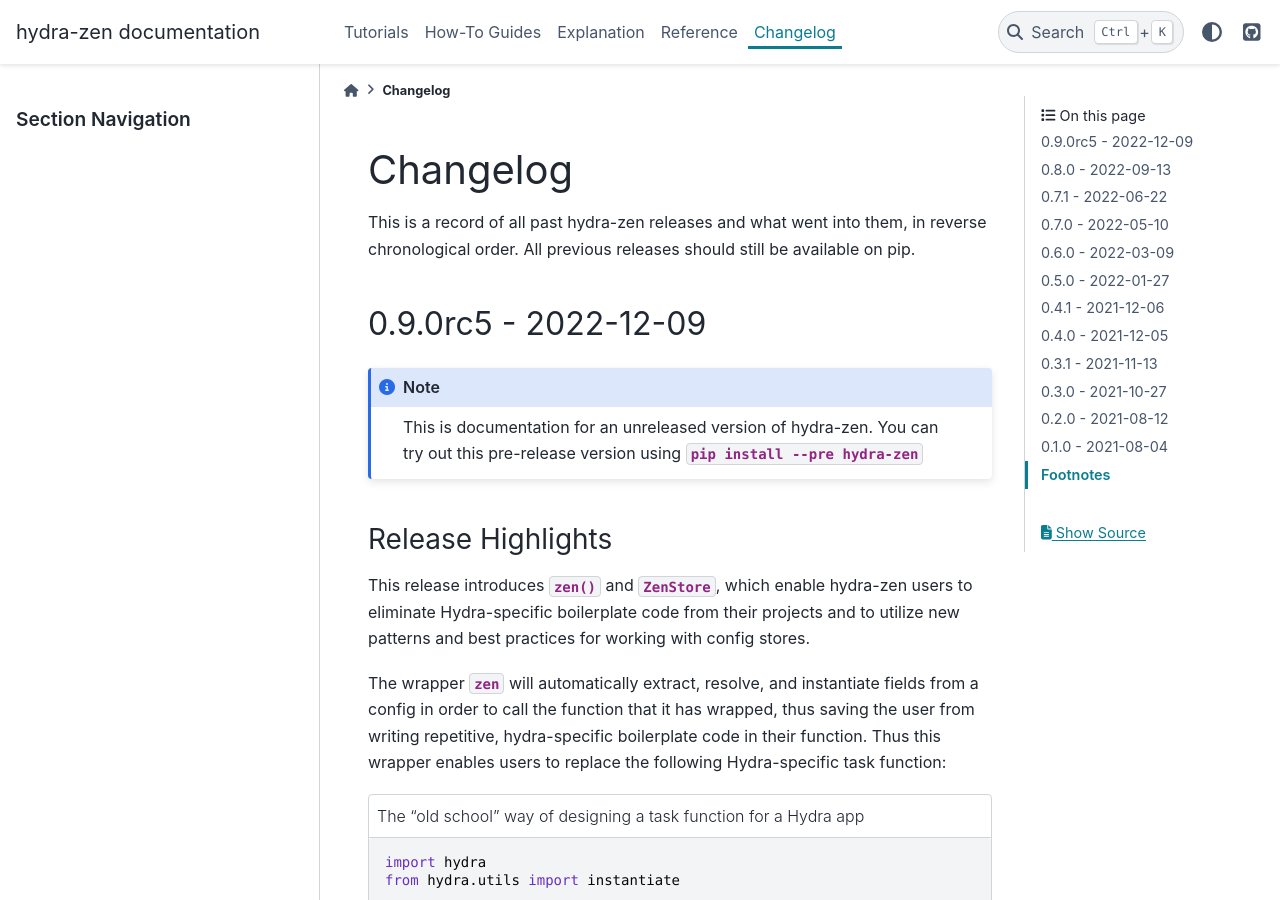
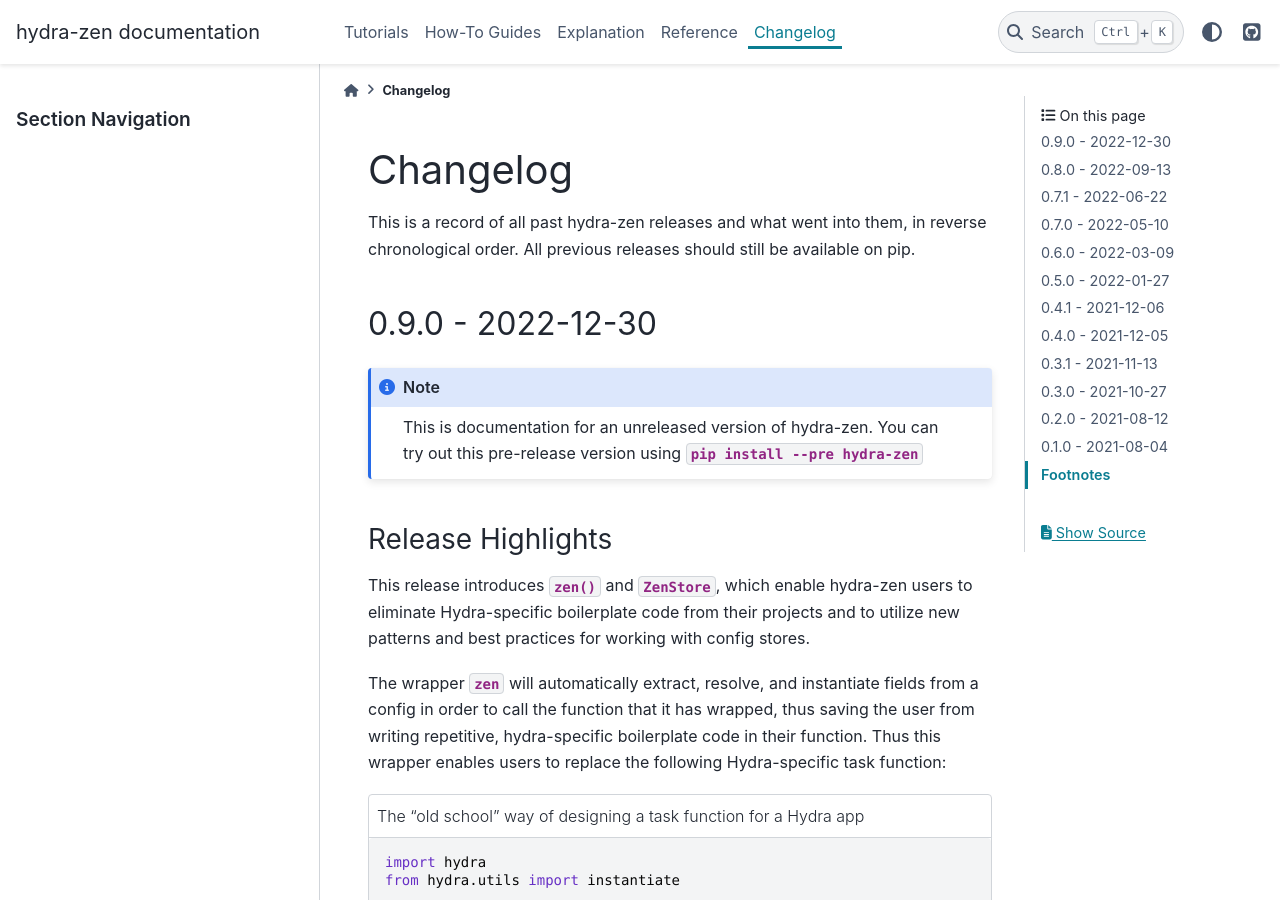
Before and after one commit to mit-ll-responsible-ai/hydra-zen, a Sphinx documentation site: the page built from docs/source/changes.rst, in a window 1280 px wide and 900 px high. Built offline with Sphinx 7.4.7 and the PyData theme 0.15.4, drawn with Linux system fonts in a browser that asks for light colours; the version number could not be read and is left out.

Commit message:
update changelog for public release

```diff
--- a/docs/source/changes.rst
+++ b/docs/source/changes.rst
@@ -10,9 +10,9 @@
 
 .. _v0.9.0:
 
----------------------
-0.9.0rc5 - 2022-12-09
----------------------
+------------------
+0.9.0 - 2022-12-30
+------------------
 
 .. note:: This is documentation for an unreleased version of hydra-zen. You can try out this pre-release version using `pip install --pre hydra-zen`
 
```
